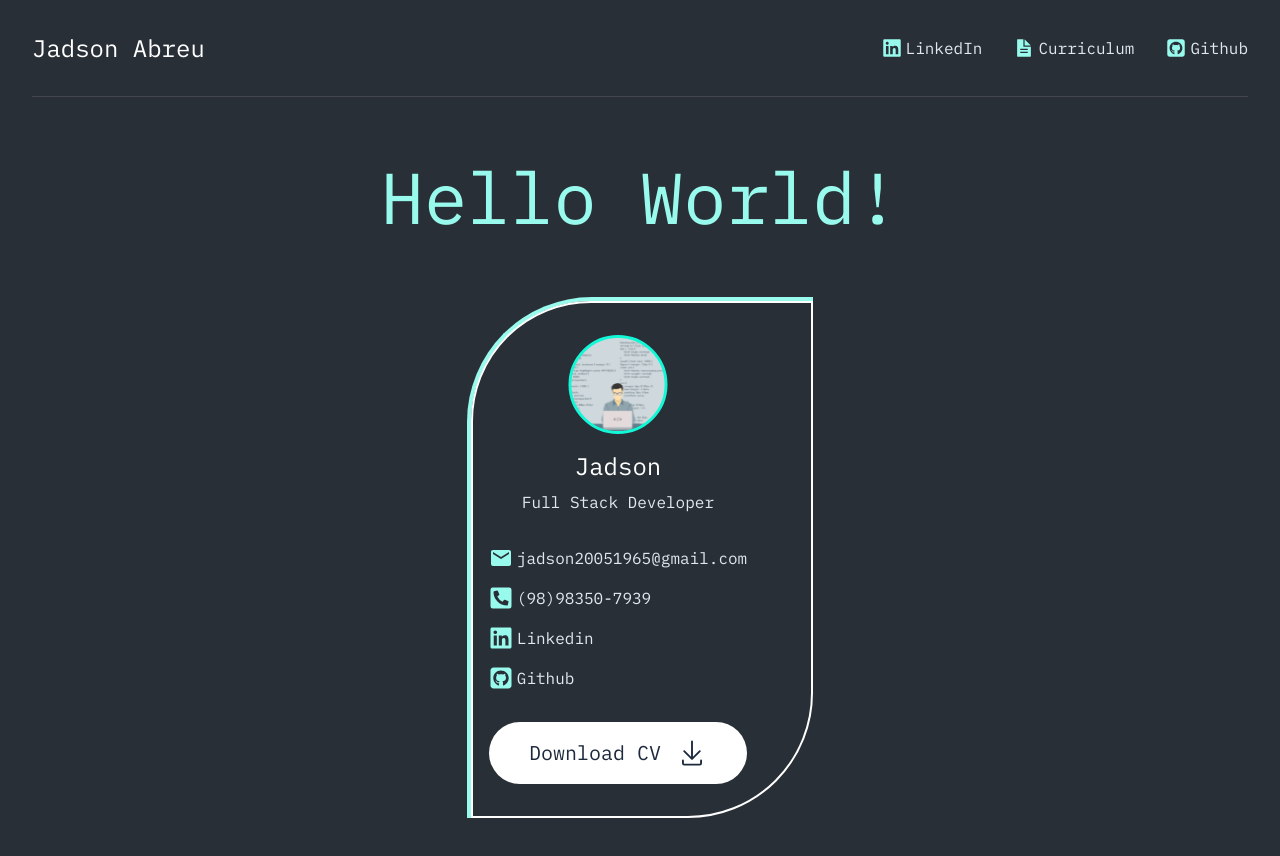
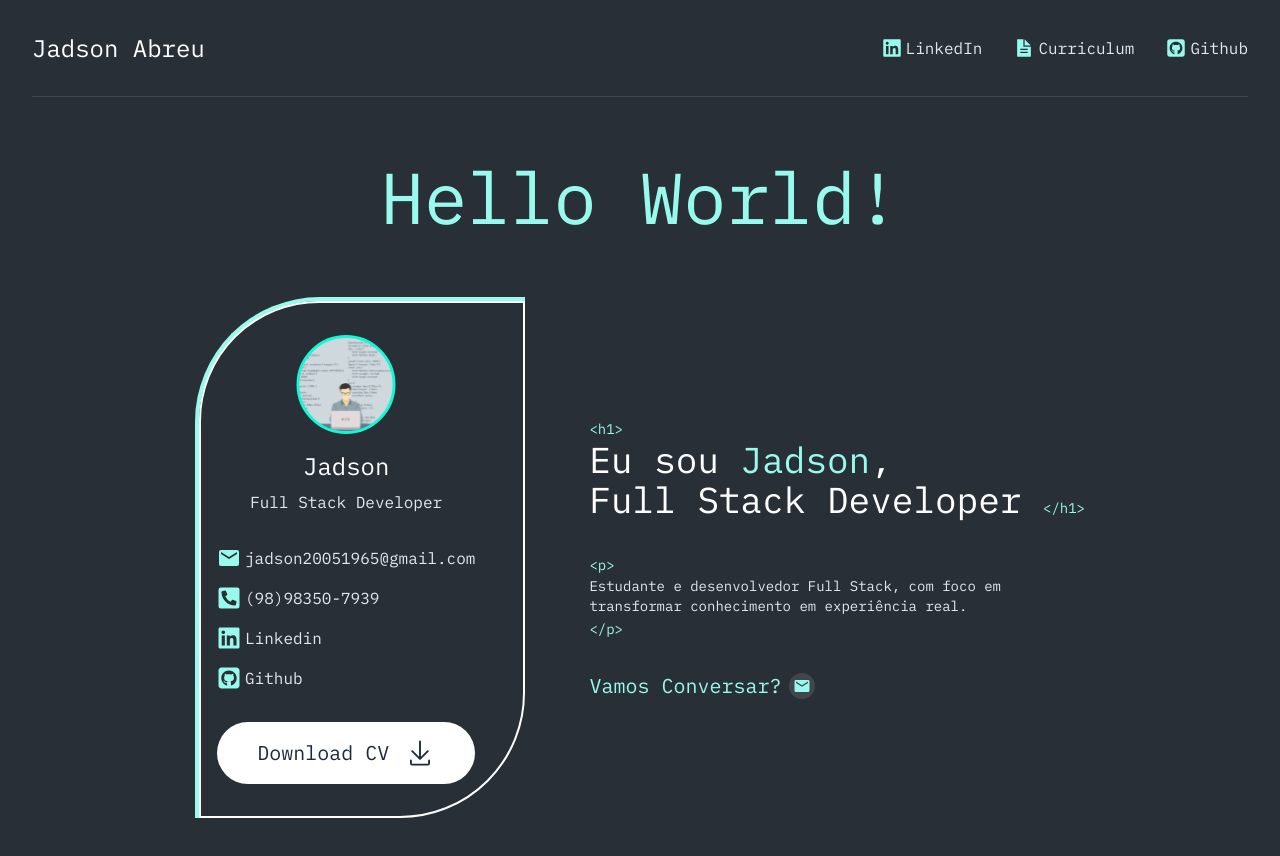
Before and after one commit to Jadson-Js/portfolio, a Next.js app: page / in a window 1280 px wide. Shown: the top 856 px of the page. Built offline with nearby package versions, Linux system fonts and the light colour scheme.

Commit message:
add content in hero

```diff
--- a/src/components/hero/Content.tsx
+++ b/src/components/hero/Content.tsx
@@ -1,3 +1,32 @@
+import { MdEmail } from "react-icons/md";
+
 export function Content() {
-  return <div className="w-full h-120 bg-primary"></div>;
+  return (
+    <article className="flex flex-col gap-8">
+      <div>
+        <span className="text-primary text-sm">&lt;h1&gt;</span>
+
+        <h2 className="text-4xl">
+          Eu sou <span className="text-primary">Jadson</span>, <br /> Full Stack
+          Developer <span className="text-primary text-sm">&lt;/h1&gt;</span>
+        </h2>
+      </div>
+
+      <div>
+        <span className="text-primary text-sm">&lt;p&gt;</span>
+        <p className="text-slate-200 text-sm max-w-[50ch]">
+          Estudante e desenvolvedor Full Stack, com foco em transformar
+          conhecimento em experiência real.
+        </p>
+        <span className="text-primary text-sm">&lt;/p&gt;</span>
+      </div>
+
+      <div className="flex flex-row flex-nowrap items-center gap-2">
+        <h3 className="text-primary text-xl">Vamos Conversar?</h3>
+        <div className="bg-bg2 p-1 rounded-full">
+          <MdEmail className="text-primary text-lg" />
+        </div>
+      </div>
+    </article>
+  );
 }
--- a/src/components/hero/Hero.tsx
+++ b/src/components/hero/Hero.tsx
@@ -1,17 +1,18 @@
+import { Content } from "./Content";
 import { Profile } from "./Profile";
 // import { Content } from "./Content";
 
 export function Hero() {
   return (
     <section className="px-8 py-8 md:py-16">
-      <div className="container mx-auto flex flex-col justify-center gap-8 md:gap-16">
-        <span className="text-5xl text-primary inline text-center md:text-7xl">
+      <div className="container mx-auto flex flex-col justify-csenter">
+        <span className="text-5xl text-primary inline text-center mb-8 md:mb-16 md:text-7xl">
           Hello World!
         </span>
 
-        <div className="flex flex-col justify-center gap-8 md:flex-row md:gap-16}">
+        <div className="flex flex-col justify-center items-center gap-16 md:flex-row md:gap-16">
           <Profile />
-          {/*   <Content /> */}
+          <Content />
         </div>
       </div>
     </section>
--- a/src/components/hero/Profile.tsx
+++ b/src/components/hero/Profile.tsx
@@ -8,7 +8,7 @@ import { MdEmail } from "react-icons/md";
 export function Profile() {
   return (
     <div className="border-t-4 border-l-4 border-primary rounded-tl-[125px]">
-      <div className="border-2 rounded-tl-[120px] rounded-br-[125px]  pl-4 pr-16 py-8 flex flex-col gap-8">
+      <article className="border-2 rounded-tl-[120px] rounded-br-[125px] flex flex-col gap-8 py-8 pl-2 pr-8 sm:pl-4 sm:pr-12">
         <div className="flex flex-col items-center text-center">
           <Image
             className="mb-4"
@@ -25,7 +25,7 @@ export function Profile() {
         <ul className="flex flex-col gap-4">
           <li>
             <Link href={"#"} className="flex flex-row items-center gap-1">
-              <MdEmail className="text-primary text-2xl flex-shrink-0" />
+              <MdEmail className="text-primary text-2xl " />
               <p className="text-slate-200 overflow-hidden whitespace-nowrap text-ellipsis">
                 jadson20051965@gmail.com
               </p>
@@ -33,7 +33,7 @@ export function Profile() {
           </li>
           <li>
             <Link href={"#"} className="flex flex-row items-center gap-1">
-              <FaPhoneSquareAlt className="text-primary text-2xl flex-shrink-0" />
+              <FaPhoneSquareAlt className="text-primary text-2xl" />
               <p className="text-slate-200 overflow-hidden whitespace-nowrap text-ellipsis">
                 (98)98350-7939
               </p>
@@ -41,7 +41,7 @@ export function Profile() {
           </li>
           <li>
             <Link href={"#"} className="flex flex-row items-center gap-1">
-              <FaLinkedin className="text-primary text-2xl flex-shrink-0" />
+              <FaLinkedin className="text-primary text-2xl" />
               <p className="text-slate-200 overflow-hidden whitespace-nowrap text-ellipsis">
                 Linkedin
               </p>
@@ -49,7 +49,7 @@ export function Profile() {
           </li>
           <li>
             <Link href={"#"} className="flex flex-row items-center gap-1">
-              <FaSquareGithub className="text-primary text-2xl flex-shrink-0" />
+              <FaSquareGithub className="text-primary text-2xl" />
               <p className="text-slate-200 overflow-hidden whitespace-nowrap text-ellipsis">
                 Github
               </p>
@@ -60,7 +60,7 @@ export function Profile() {
         <button className="bg-white text-slate-800 text-xl flex flex-row justify-center items-center gap-4 p-4 rounded-4xl">
           Download CV <GoDownload className="text-3xl" />
         </button>
-      </div>
+      </article>
     </div>
   );
 }
```
